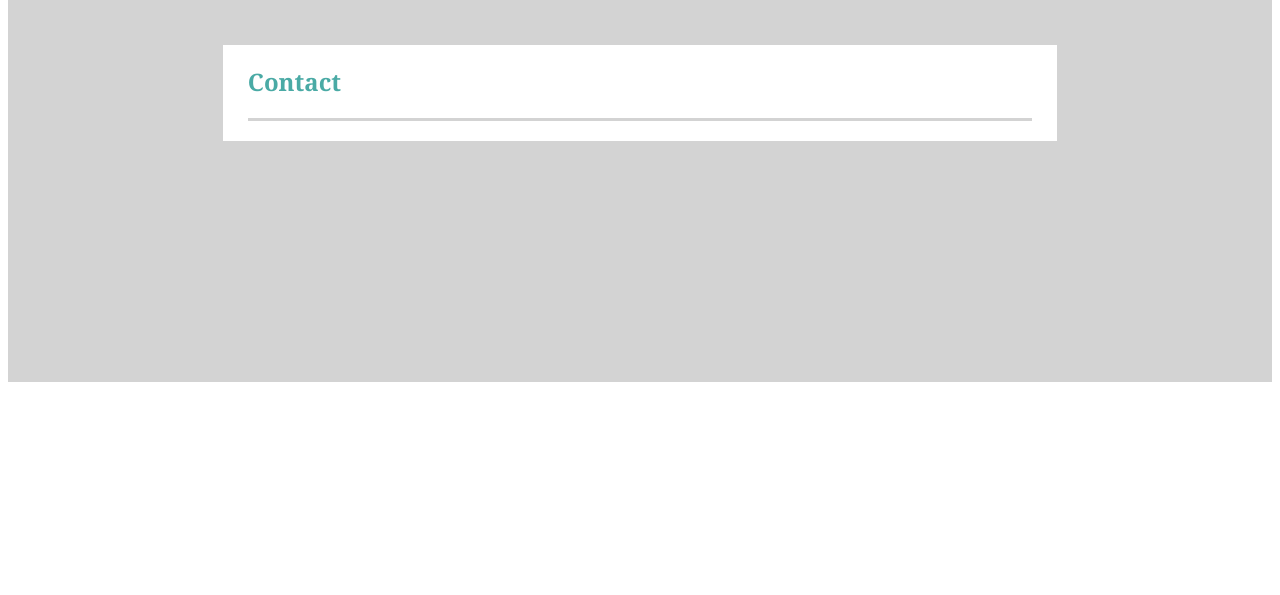
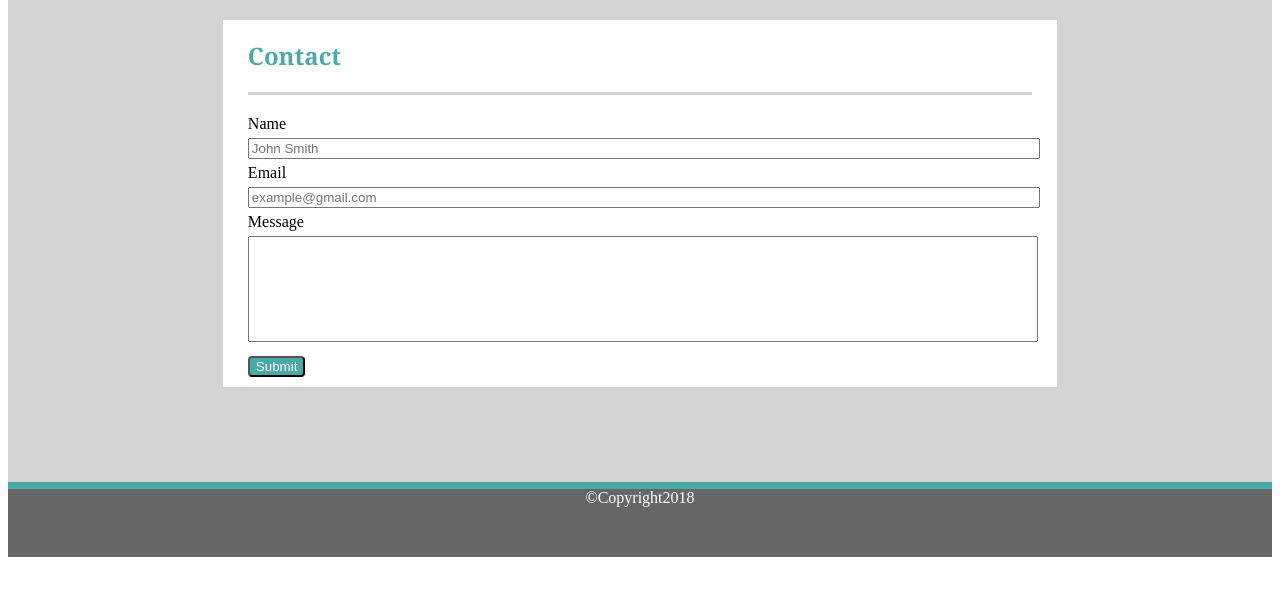
Before and after one commit to farhan87/Basic-Portfolio, a plain HTML site: page contact.html in a window 1280 px wide. Shown: the part 113-708 px from the top of the page. Drawn offline with Linux system fonts and the light colour scheme.

Commit message:
contact page ready

```diff
--- a/assets/css/style.css
+++ b/assets/css/style.css
@@ -1,7 +1,7 @@
 #gre{
     border-top: solid gray;
     background-color:lightgray;
-    height: 400px;
+    height: 500px;
 }
 
 #inner{
@@ -9,8 +9,8 @@
     background-color: white;
     margin-left: 15%;
     margin-right: 15%;
-    margin-top: 3%;
-    margin-bottom: 3%;
+    margin-top: 1%;
+    margin-bottom: 1%;
     padding-left: 2%;
     padding-right: 2%;
 
@@ -59,4 +59,30 @@ p{
     color: white;
     text-align: center;
     clear: both;
+
 }
+
+#name , #email  {
+          width: 100%;
+          margin-top: 5px;
+          margin-bottom: 5px;
+
+}
+
+#message{
+        width: 100%;
+        height: 100px;
+        margin-top: 5px;
+        margin-bottom: 5px;
+        resize: none;
+
+}
+
+#submit{
+    margin-top: 5px;
+    margin-bottom: 10px;
+    background-color: #4aaaa5;
+    color: white;
+    cursor: pointer;
+    border-radius: 4px;
+}
--- a/contact.html
+++ b/contact.html
@@ -3,7 +3,7 @@
 <head>
     <meta charset="utf-8" />
     <meta http-equiv="X-UA-Compatible" content="IE=edge">
-    <title>Contact</Code></title>
+    <title>Contact</title>
     <meta name="viewport" content="width=device-width, initial-scale=1">
     <link rel="stylesheet" type="text/css" media="screen" href="assets\css\style.css" />
 </head>
@@ -25,11 +25,24 @@
     <div id="inner">
         <h2 id="about">Contact</h2>
 
+     <section >
+        <form id="contact">
+            <label for="name">Name</label><br>
+            <input type="text" id="name" placeholder="John Smith"><br>
+            <label for="email">Email</label><br>
+            <input type="email" id="email" placeholder="example@gmail.com"><br>
+            <label for="message">Message</label><br>
+            <textarea id="message"></textarea>
+            <button input type="submit" id="submit">Submit</button>
 
-
+        </form>
+     </section>
 
     </div>
 </div>
 <div>
+        <div>
+                <footer>&copy;Copyright2018</footer>
+        </div>
 </body>
 </html>
```
Also changed, not shown: portfolio.html (+5 -1 lines).
